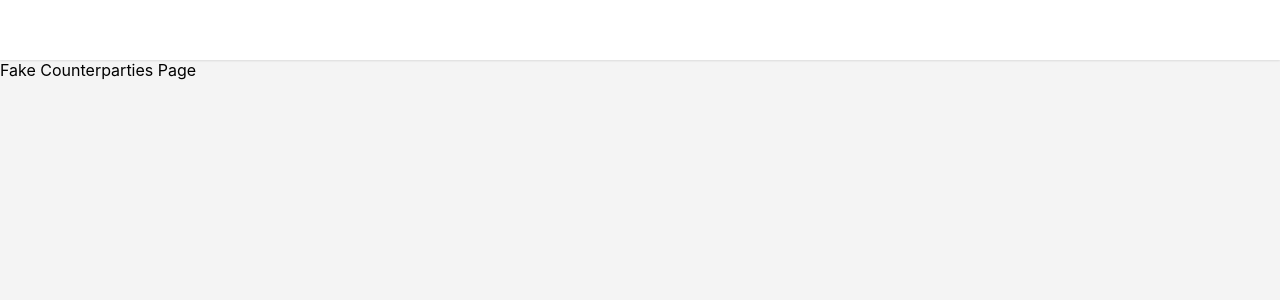
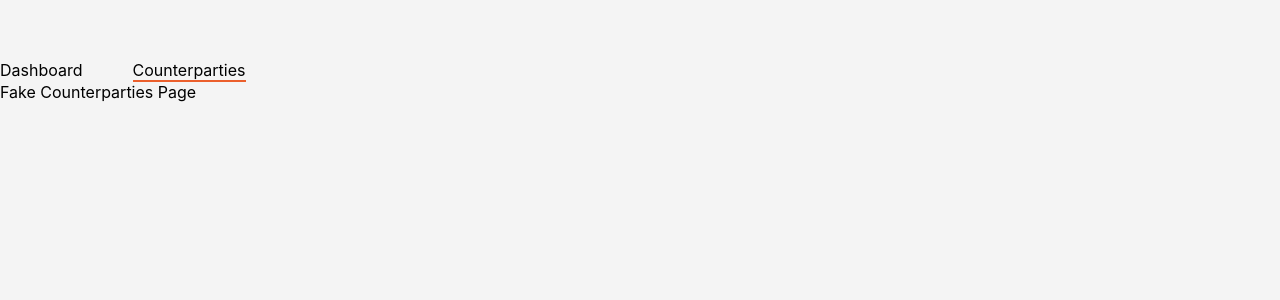
Before and after one commit to Chippasaur/poc-supply-chain, a Next.js app: page /counterparties in a window 1280 px wide. Shown: the top 300 px of the page. Built offline with nearby package versions, Linux system fonts and the light colour scheme.

Commit message:
[SVPOC-11] feat: add routes

```diff
--- a/components/navigationBar/index.module.scss
+++ b/components/navigationBar/index.module.scss
@@ -10,3 +10,7 @@
   left: 0;
   right: 0;
 }
+
+.menus {
+  display: flex;
+}
--- a/components/navigationBar/index.tsx
+++ b/components/navigationBar/index.tsx
@@ -1,7 +1,27 @@
 import styles from './index.module.scss'
+import { memo } from 'react'
+import Item, { NavigationItem } from './item'
+import { useRouter } from 'next/router'
+import map from 'lodash/map'
+
+const Navigation: Array<NavigationItem> = [
+  { title: 'Dashboard', url: '/' },
+  { title: 'Counterparties', url: '/counterparties' },
+]
 
 const NavigationBar = () => {
-  return <div className={styles.navigationBar}></div>
+  const router = useRouter()
+  console.log(router)
+  const currentPath = router.pathname
+  return (
+    <div className={styles.NavigationBar}>
+      <div className={styles.menus}>
+        {map(Navigation, ({ title, url }) => (
+          <Item key={url} title={title} url={url} isActive={currentPath === url} />
+        ))}
+      </div>
+    </div>
+  )
 }
 
-export default NavigationBar
+export default memo(NavigationBar)
--- /dev/null
+++ b/components/navigationBar/item.module.scss
@@ -0,0 +1,13 @@
+@import 'styles/colors';
+
+.item {
+  margin-right: 50px;
+}
+
+.active:after {
+  content: '';
+  width: 100%;
+  height: 2px;
+  background: $dark-orange;
+  display: block;
+}
--- /dev/null
+++ b/components/navigationBar/item.tsx
@@ -0,0 +1,26 @@
+import React from 'react'
+import Link from 'next/link'
+import styles from './item.module.scss'
+import cls from 'classnames'
+
+interface Props extends NavigationItem {
+  isActive: boolean
+}
+
+export interface NavigationItem {
+  title: string
+  url: string
+}
+
+const Item = ({ title, url, isActive }: Props) => {
+  return (
+    <div
+      className={cls(styles.item, {
+        [styles.active]: isActive,
+      })}>
+      <Link href={url}>{title}</Link>
+    </div>
+  )
+}
+
+export default Item
--- a/package.json
+++ b/package.json
@@ -21,6 +21,7 @@
     "@testing-library/react": "^11.2.5",
     "@types/classnames": "^2.2.11",
     "@types/enzyme": "^3.10.8",
+    "@types/lodash": "^4.14.168",
     "@typescript-eslint/eslint-plugin": "^4.18.0",
     "@typescript-eslint/parser": "^4.18.0",
     "babel-jest": "^26.6.3",
@@ -42,6 +43,7 @@
     "jest-dom": "^4.0.0",
     "jest-enzyme": "^7.1.2",
     "lint-staged": "^10.5.4",
+    "lodash": "^4.17.21",
     "migrate-mongo": "^8.2.2",
     "moment": "^2.29.1",
     "mongodb": "^3.6.4",
--- a/styles/colors.scss
+++ b/styles/colors.scss
@@ -1,3 +1,4 @@
 $white: #fff;
 $light-gray: #f4f4f4;
 $bright-gray: #e9e9e9;
+$dark-orange: #eb5f2c;
--- a/styles/global.scss
+++ b/styles/global.scss
@@ -25,7 +25,9 @@ a {
 
 #app {
   background: $white;
+  min-width: 1175px;
   max-width: 1259px;
+  margin: 20px auto auto;
   box-shadow: 0px 4px 4px rgba(0, 0, 0, 0.1);
   border-radius: 4px 4px 0px 0px;
 }
```
Also changed, not shown: 1 other file (tests, documents, lock files or other folders).
